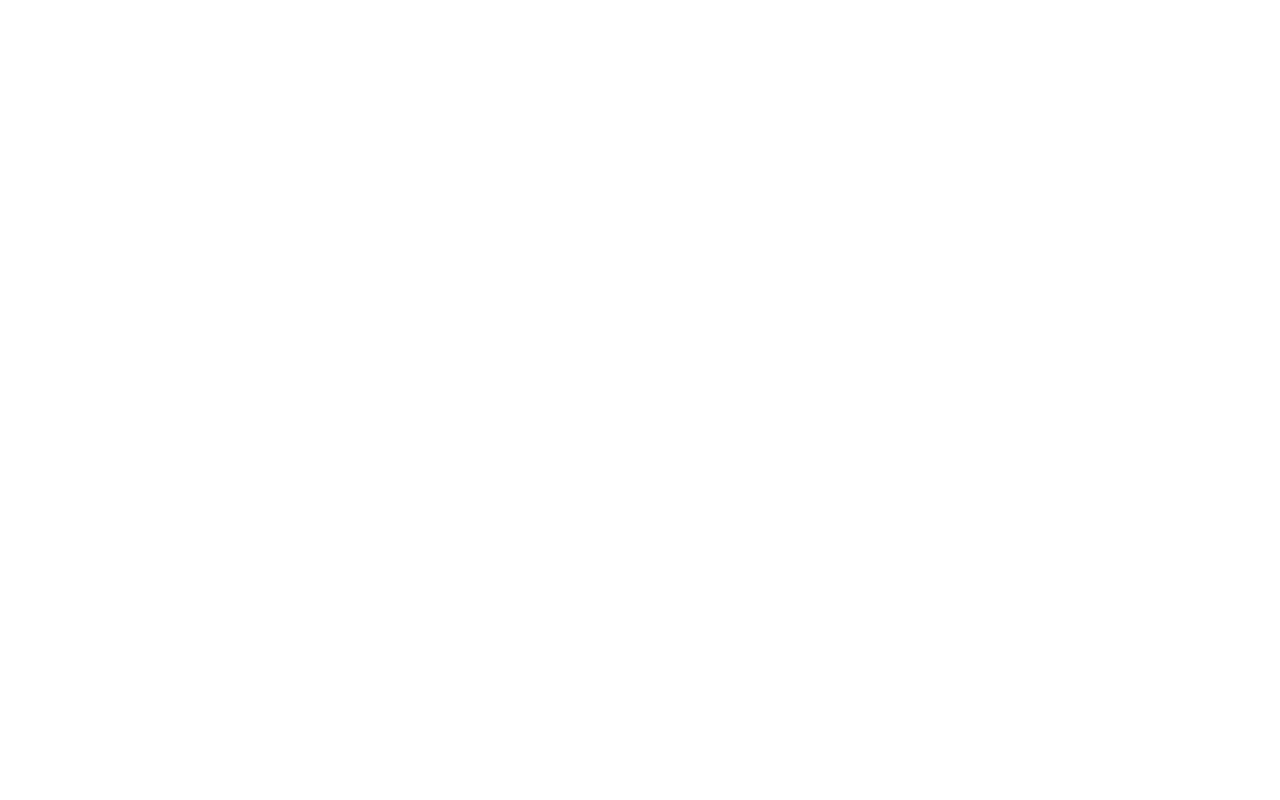
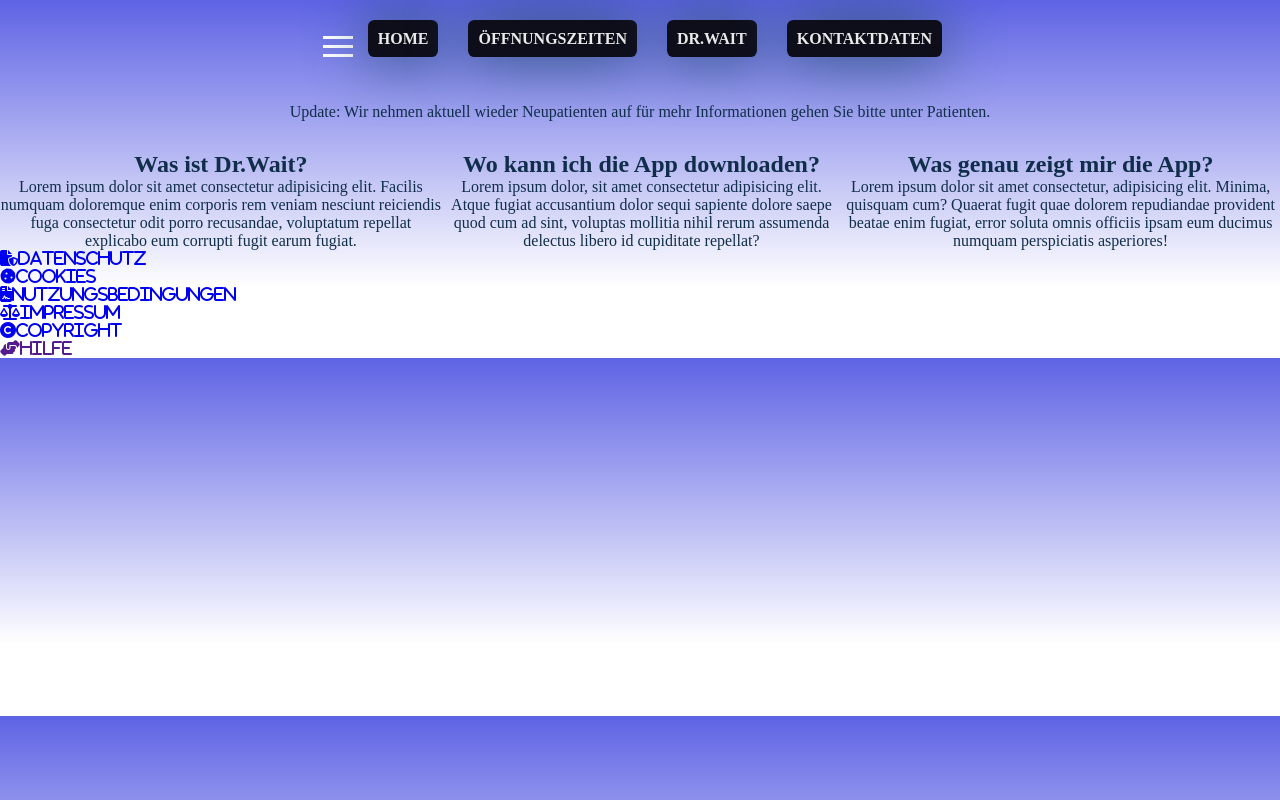
Before and after one commit to Schadde-Ronny/Website-Egewardt, a plain HTML site: page DrWait.html in a window 1280 px wide. Drawn offline with Linux system fonts and the light colour scheme.

Commit message:
Seite fortführend Start von DrWait.html

```diff
--- /dev/null
+++ b/DrWait.css
@@ -0,0 +1,65 @@
+*{
+    padding: 0;
+    margin: 0;
+    box-sizing: border-box;
+    list-style: none;
+    text-decoration: none;
+}
+#quartalmeldung {
+    text-align: center;
+    margin: 20px;
+    padding: 10px;
+}
+body {
+    color: #102E4A;
+    background: linear-gradient(   #5E63E4 0%, rgba(255,255,255,1) 80%);
+}
+header {
+    background: linear-gradient(to top #5E63E4 15%, rgba(88,135,255,1) 35%, rgba(113,169,247,1) 100%);
+    margin: 20px;
+    padding: 10px;
+}
+li > a {
+    margin: 15px;
+    font-size: 1rem;
+    padding: 7.5px 7.5px;
+    border: none;
+    outline: none;
+    border-radius: 0.4rem;
+    cursor: pointer;
+    text-transform: uppercase;
+    background-color: rgb(14, 14, 26);
+    color: rgb(234, 234, 234);
+    font-weight: 700;
+    transition: 0.6s;
+    box-shadow: 0px 0px 60px #1f4c65;
+    -webkit-box-reflect: below 10px linear-gradient(to bottom, rgba(0,0,0,0.0), rgba(0,0,0,0.4));
+}
+li > a:hover {
+    background: rgb(2,29,78);
+    background: linear-gradient(270deg, #5403c4ae 20%, rgba(31, 215, 232, 0.873) 60%);
+    color: rgb(4, 4, 38);
+  }
+.bar {
+    width: 30px;
+    height: 3px;
+    background-color: white;
+    margin: 6px 0;
+    transition: 0.4s;
+    transform: none; /* Setze die Transformationswerte auf "none" im Ruhezustand */
+  }
+  .header {
+    display: flex;
+    justify-content: center;
+}
+header ul {
+    display: flex;
+}
+li > a {
+    padding: 10px;
+}
+.sectioneins-untercontainer {
+    display: flex;
+    justify-content: center;
+    text-align: center;
+}
--- a/DrWait.html
+++ b/DrWait.html
@@ -0,0 +1,101 @@
+<!DOCTYPE html>
+<html lang="en">
+  <head>
+    <meta charset="UTF-8" />
+    <meta name="viewport" content="width=device-width, initial-scale=1.0" />
+    <link rel="stylesheet" href="DrWait.css" />
+    <link rel="stylesheet" href="Mediaquery.css" />
+    <script
+      src="https://kit.fontawesome.com/d607c76795.js"
+      crossorigin="anonymous"
+    ></script>
+    <title>Hausarztpraxis-Egewardt</title>
+  </head>
+  <body>
+    <header>
+      <div class="header">
+        <div class="right-links">
+          <!-- Bürgermenü (Hamburger-Menü) -->
+          <div class="menu-toggle" id="menuToggle">
+            <div class="bar"></div>
+            <div class="bar"></div>
+            <div class="bar"></div>
+          </div>
+        </div>
+        <nav>
+          <ul class="main-ul">
+            <li><a href="index.html">Home</a></li>
+            <li><a href="#"> Öffnungszeiten</a></li>
+            <li><a href="DrWait.html">Dr.Wait</a></li>
+            <li><a href="#">Kontaktdaten</a></li>
+          </ul>
+        </nav>
+      </div>
+    </header>
+    <div id="quartalmeldung"></div>
+    <main>
+      <div class="sectioneins">
+        <div class="sectioneins-untercontainer">
+          <div class="child-div">
+            <h2>Was ist Dr.Wait?</h2>
+            <p>
+              Lorem ipsum dolor sit amet consectetur adipisicing elit. Facilis
+              numquam doloremque enim corporis rem veniam nesciunt reiciendis
+              fuga consectetur odit porro recusandae, voluptatum repellat
+              explicabo eum corrupti fugit earum fugiat.
+            </p>
+          </div>
+
+          <div class="child-div">
+            <h2>Wo kann ich die App downloaden?</h2>
+            <p>
+              Lorem ipsum dolor, sit amet consectetur adipisicing elit. Atque
+              fugiat accusantium dolor sequi sapiente dolore saepe quod cum ad
+              sint, voluptas mollitia nihil rerum assumenda delectus libero id
+              cupiditate repellat?
+            </p>
+          </div>
+
+          <div class="child-div">
+            <h2>Was genau zeigt mir die App?</h2>
+            <p>
+              Lorem ipsum dolor sit amet consectetur, adipisicing elit. Minima,
+              quisquam cum? Quaerat fugit quae dolorem repudiandae provident
+              beatae enim fugiat, error soluta omnis officiis ipsam eum ducimus
+              numquam perspiciatis asperiores!
+            </p>
+          </div>
+        </div>
+      </div>
+      <div class="sectionzwei"></div>
+      <div class="sectiondrei"></div>
+    </main>
+    <footer>
+      <div class="datenschutz">
+        <div class="datenschutz-child">
+          <a href="#"><i class="fa-solid fa-file-shield">Datenschutz</i></a>
+        </div>
+        <div class="datenschutz-child">
+          <a href="#"><i class="fa-solid fa-cookie">Cookies</i></a>
+        </div>
+        <div class="datenschutz-child">
+          <a href="#"
+            ><i class="fa-solid fa-file-contract">Nutzungsbedingungen</i></a
+          >
+        </div>
+      </div>
+      <div class="wichtig">
+        <div class="wichtig-child">
+          <a href="#"><i class="fa-solid fa-scale-balanced">Impressum</i></a>
+        </div>
+        <div class="wichtig-child">
+          <a href="#"><i class="fa-solid fa-copyright">Copyright</i></a>
+        </div>
+        <div class="wichtig-child">
+          <a href=""><i class="fa-solid fa-handshake-angle">Hilfe</i></a>
+        </div>
+      </div>
+    </footer>
+    <script src="index.js"></script>
+  </body>
+</html>
--- a/Mediaquery.css
+++ b/Mediaquery.css
@@ -17,7 +17,6 @@
       }
     .sectioneins {
         display: block;
-        text-align: center;
     }
     .sectionzwei {
         display: block;
--- a/index.css
+++ b/index.css
@@ -5,35 +5,20 @@
     list-style: none;
     text-decoration: none;
 }
-#quartalmeldung{
+#quartalmeldung {
     text-align: center;
+    margin: 20px;
+    padding: 10px;
 }
 body {
-    background-color: #5887FF;
     color: #102E4A;
-    background: linear-gradient( rgba(113,90,255,1) 0%, rgba(88,135,255,1) 35%, rgba(113,169,247,1) 100%);
+    background: linear-gradient(   #5E63E4 0%, rgba(255,255,255,1) 80%);
 }
 header {
     background: linear-gradient(to top #5E63E4 15%, rgba(88,135,255,1) 35%, rgba(113,169,247,1) 100%);
     margin: 20px;
     padding: 10px;
 }
-input {
-    margin: 15px;
-    font-size: 1rem;
-    padding: 7.5px 7.5px;
-    border: none;
-    outline: none;
-    border-radius: 0.4rem;
-    cursor: pointer;
-    text-transform: uppercase;
-    background-color: rgb(14, 14, 26);
-    color: rgb(234, 234, 234);
-    font-weight: 700;
-    transition: 0.6s;
-    box-shadow: 0px 0px 60px #1f4c65;
-    /* -webkit-box-reflect: below 10px linear-gradient(to bottom, rgba(0,0,0,0.0), rgba(0,0,0,0.4)); */
-  }
 li > a {
     margin: 15px;
     font-size: 1rem;
@@ -49,12 +34,7 @@ li > a {
     transition: 0.6s;
     box-shadow: 0px 0px 60px #1f4c65;
     -webkit-box-reflect: below 10px linear-gradient(to bottom, rgba(0,0,0,0.0), rgba(0,0,0,0.4));
-  }
-input:hover{
-    background: rgb(2,29,78);
-    background: linear-gradient(270deg, rgba(84, 3, 196, 0.681) 20%, rgba(31, 215, 232, 0.873) 60%);
-    color: rgb(4, 4, 38);
-  }
+}
 li > a:hover {
     background: rgb(2,29,78);
     background: linear-gradient(270deg, #5403c4ae 20%, rgba(31, 215, 232, 0.873) 60%);
@@ -79,9 +59,6 @@ li > a:hover {
 .header {
 display: flex;
 justify-content: center;
-}
-nav {
-display: flex;
 }
 header ul {
     display: flex;
@@ -160,7 +137,6 @@ button {
     font-weight: 700;
     transition: 0.6s;
     box-shadow: 0px 0px 60px #1f4c65;
-    -webkit-box-reflect: below 10px linear-gradient(to bottom, rgba(0,0,0,0.0), rgba(0,0,0,0.4));
   }
 button:active {
     scale: 0.92;
@@ -168,8 +144,9 @@ button:active {
 
 button:hover {
     background: rgb(2,29,78);
-    background: linear-gradient(270deg, rgba(2, 29, 78, 0.681) 0%, rgba(31, 215, 232, 0.873) 60%);
+    background: linear-gradient(180deg,rgba(255, 255, 255, 1) 20%, rgba(31, 215, 232, 0.873) 60%);
     color: rgb(4, 4, 38);
+
 }
 .menu-toggle {
     display: none;
@@ -206,46 +183,6 @@ button:hover {
     transition: 0.6s;
 }
 
-.dropdown:hover .dropdown-content {
-    display: block;
-}
-#button1{
-    position: relative;
-    top: 1rem;
-}
-#button2 {
-    position: relative;
-    top: 1rem;
-}
-#button3 {
-    position: relative;
-    top: 3.5rem;
-}
-#button4 {
-    position: relative;
-    top: 2rem
-}
-#button5 {
-    position: relative;
-    top: 1rem
-}
-#button6 {
-    position: relative;
-    top: 2.2rem;
-}
-#button7 {
-    position: relative;
-    top: 2rem;
-}
-#button8 {
-    position: relative;
-    top: 0.9rem;
-}
-#button9 {
-    position: relative;
-    top: 3.3rem;
-}
-
 footer {
     display: flex;
     justify-content: space-evenly;
@@ -258,7 +195,7 @@ footer a {
     margin: 15px;
     padding: 7.5px 7.5px;
     cursor: pointer;
-    color: rgb(234, 234, 234);
+    color:black;
     transition: 0.6s;
     border-radius: 1rem;
 }
--- a/index.js
+++ b/index.js
@@ -1,14 +1,18 @@
 // Definieren Sie das pageMapping-Objekt zuerst
 const pageMapping = {
-    // 'button1': 'Notfall.html',
-    // 'button2': 'Termine.html',
-    // 'button3': 'Rezepte.html',
-    // 'button4': 'Patienten.html',
-    // 'button5': 'Jobs.html',
-    // 'button6': 'Leistungsspektrum.html',
-    // 'button7': 'Facharzt.html',
-    // 'button8': 'Impfung.html',
-    // 'button9': 'Bilder.html'
+    // 'button1': 'index.html',
+    // 'button2': 'Öffnungszeiten.html',
+    // 'button3': 'Dr.Wait.html',
+    // 'button4': 'Kontakt.html',
+    // 'button5': 'Notfall.html',
+    // 'button6': 'Termin.html',
+    // 'button7': 'Rezept.html',
+    // 'button8': 'Patienten.html',
+    // 'button9': 'Jobs.html',
+    // 'button10': 'Leistungen.html',
+    // 'button11': 'Facharzt.html',
+    // 'button12': 'Impfungen.html',
+    // 'button13': 'Bilder.html'
   };
 
   // Verwenden Sie die Funktion redirectToBilder() mit dem korrekten Parameter
@@ -50,9 +54,9 @@ function quartalMeldung(){
   const now = new Date();
   const quartal = Math.floor((now.getMonth()+ 3)/ 3);
   if (quartal % 2 === 0){
-    document.querySelector("#quartalmeldung").innerText = 'Update: Wir nehmen aktuell wieder Neupatienten auf für mehr Informationen gehen Sie bitte unter Neupatienten.'
+    document.querySelector("#quartalmeldung").innerText = 'Update: Wir nehmen aktuell wieder Neupatienten auf für mehr Informationen gehen Sie bitte unter Patienten.'
   } else {
-    document.querySelector("#quartalmeldung").innerText = 'Update: Wir nehmen aktuell leider keine Neupatienten mehr auf'
+    document.querySelector("#quartalmeldung").innerText = 'Update: Wir nehmen aktuell leider keine Neupatienten mehr auf. Für Mehr Informationen gehen Sie bitte unter Neupatienten'
   }
 }
 quartalMeldung();
```
Also changed, not shown: index.html (+27 -50 lines).
